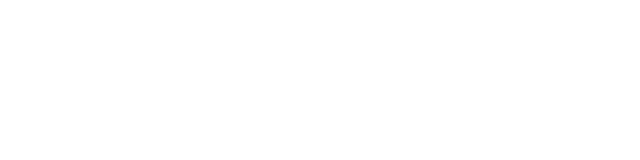
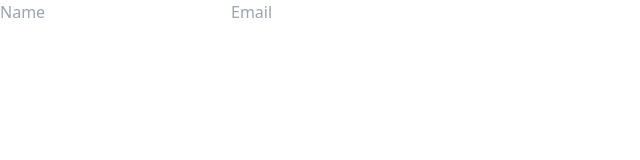
Before and after one commit to roasisaac/app, a React (Vite) app: page /signup in a window 1280 px wide. Before the commit this address had no page. Shown: the top 160 px of the page, without its empty margins (0-640 px from the left). Built offline with nearby package versions, Linux system fonts and the light colour scheme.

Commit message:
add: Signup form added

```diff
--- a/src/App.tsx
+++ b/src/App.tsx
@@ -6,6 +6,7 @@
 import Activity from "./pages/Acitivity"
 import Trends from "./pages/trends"
 import BusinessCard from "./pages/BusinessCard"
+import SignupForm from "./components/SignupForm"
 export default function App() {
   return (
     <div>
@@ -19,9 +20,9 @@
           <Route path="/activity" element={<Activity />} />
           <Route path="/trends" element={<Trends />} />
           <Route path="/businesscard" element={<BusinessCard />} />
+          <Route path="/signup" element={<SignupForm />} />
         </Routes>
       </BrowserRouter>
-
     </div>
   )
 }
--- a/src/components/Header.tsx
+++ b/src/components/Header.tsx
@@ -10,7 +10,7 @@
   const [posts, setPosts] = useState([
     { author: 'Simple Man', date: '4. Sept', content: 'The greatest show of strength in a man is self-denial.', category: 'Principles' },
   ]);
-  const [isLoggedIn, setIsLoggedIn] = useState(false);
+  const [isLoggedIn, setIsLoggedIn] = useState(true);
 
   const handleProfileClick = () => {
     setIsPopoverOpen(!isPopoverOpen);
--- a/src/components/SignupForm.tsx
+++ b/src/components/SignupForm.tsx
@@ -3,7 +3,12 @@
 const SignupForm: React.FC = () => {
     return (
         <div className='bg-white'>
-            Form
+            <form action="#">
+                <div>
+                    <input type="text" placeholder='Name' />
+                    <input type="text" placeholder='Email' />
+                </div>
+            </form>
         </div>
     );
 }
```
